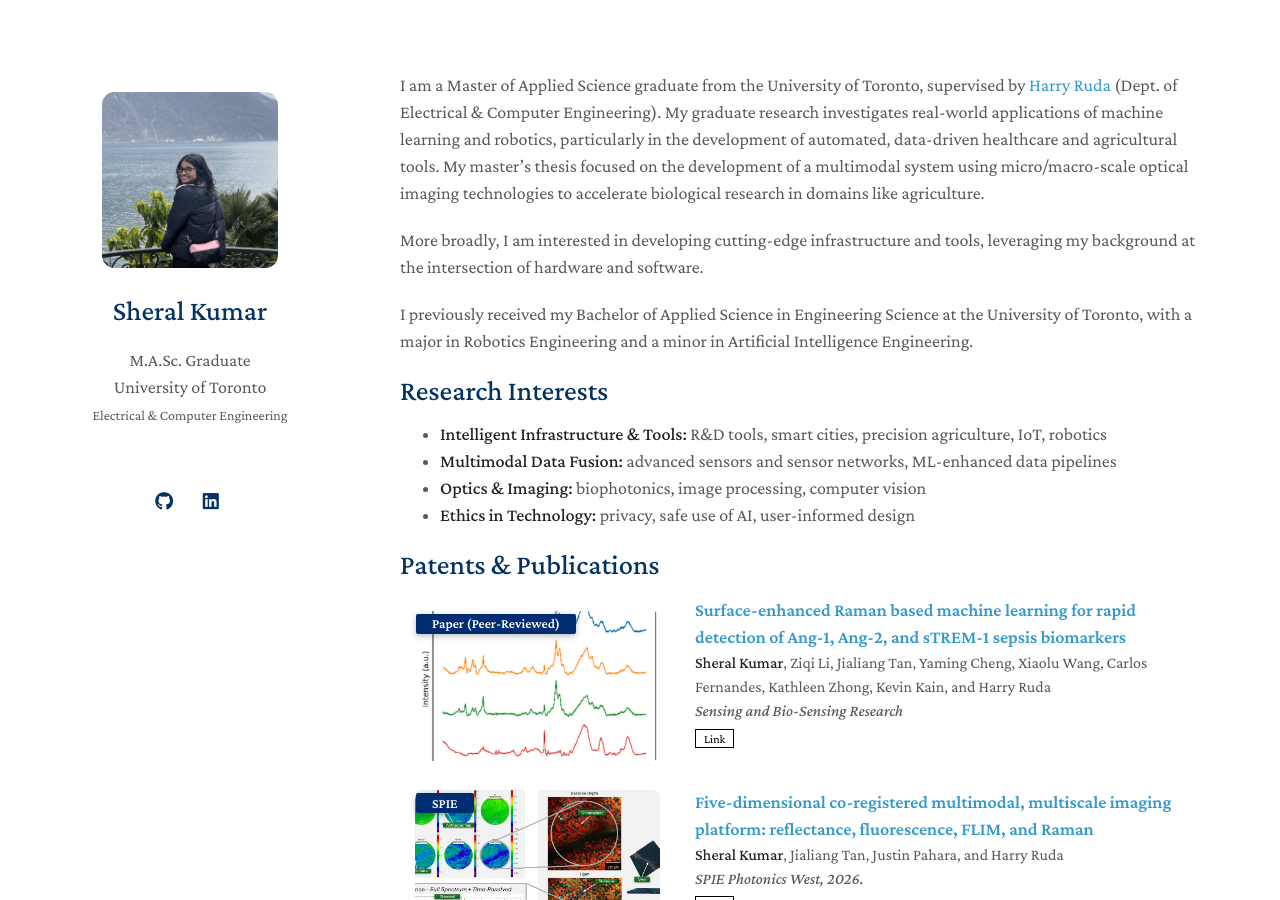
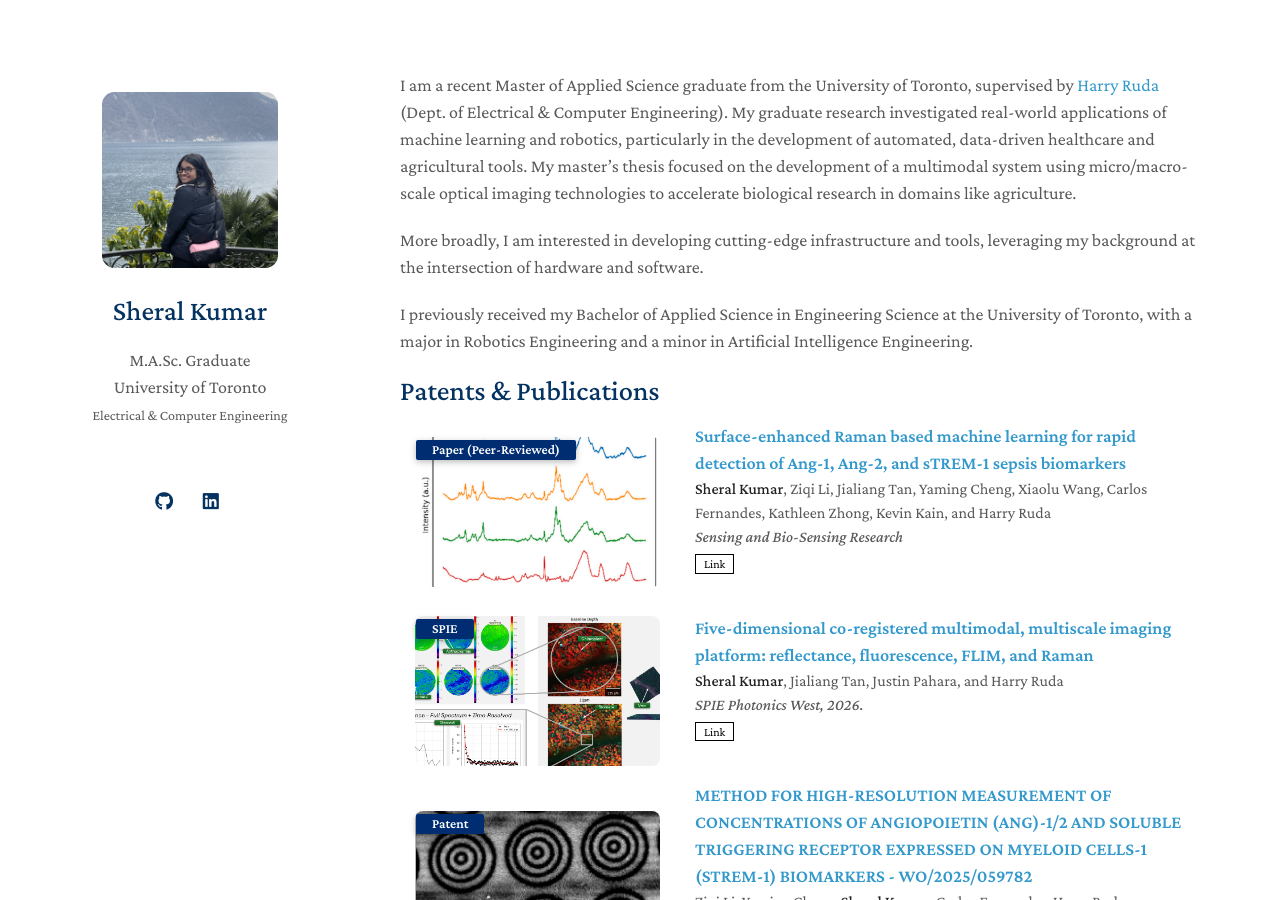
Before and after one commit to sheralskumar/sheralskumar.github.io, a Jekyll site: the page built from index.md, in a window 1280 px wide and 900 px high. Built offline with Jekyll 4.4.1, drawn with Linux system fonts in a browser that asks for light colours; a style sheet for code colours, icons or effects is not loaded.

Commit message:
update Feb 12

```diff
--- a/index.md
+++ b/index.md
@@ -4,19 +4,12 @@ layout: homepage
 
 <!-- ## About Me -->
 
-I am a  Master of Applied Science graduate from the University of Toronto, supervised by [Harry Ruda](https://www.ece.utoronto.ca/people/ruda-h/) (Dept. of Electrical & Computer Engineering). My graduate research investigates real-world applications of machine learning and robotics, particularly in the development of automated, data-driven healthcare and agricultural tools. My master's thesis focused on the development of a multimodal system using micro/macro-scale optical imaging technologies to accelerate biological research in domains like agriculture.
+I am a recent Master of Applied Science graduate from the University of Toronto, supervised by [Harry Ruda](https://www.ece.utoronto.ca/people/ruda-h/) (Dept. of Electrical & Computer Engineering). My graduate research investigated real-world applications of machine learning and robotics, particularly in the development of automated, data-driven healthcare and agricultural tools. My master's thesis focused on the development of a multimodal system using micro/macro-scale optical imaging technologies to accelerate biological research in domains like agriculture.
 
 More broadly, I am interested in developing cutting-edge infrastructure and tools, leveraging my background at the intersection of hardware and software.
 
 I previously received my Bachelor of Applied Science in Engineering Science at the University of Toronto, with a major in Robotics Engineering and a minor in Artificial Intelligence Engineering.
 
-## Research Interests
-
-- **Intelligent Infrastructure & Tools:** R&D tools, smart cities, precision agriculture, IoT, robotics
-- **Multimodal Data Fusion:** advanced sensors and sensor networks, ML-enhanced data pipelines
-- **Optics & Imaging:** biophotonics, image processing, computer vision
-- **Ethics in Technology:** privacy, safe use of AI, user-informed design
-
 {% include_relative _includes/publications.md %}
 {% include_relative _includes/projects.md %}
 
```
